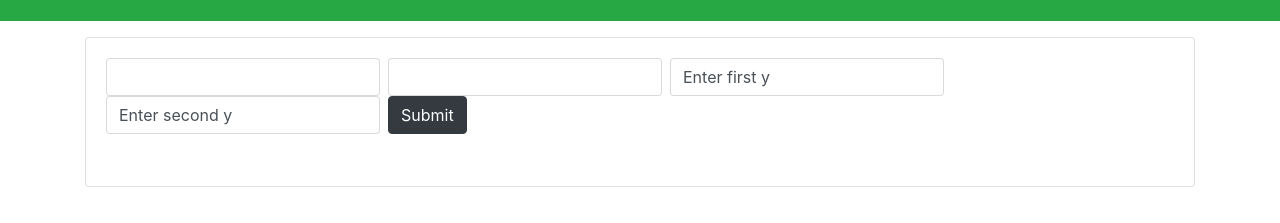
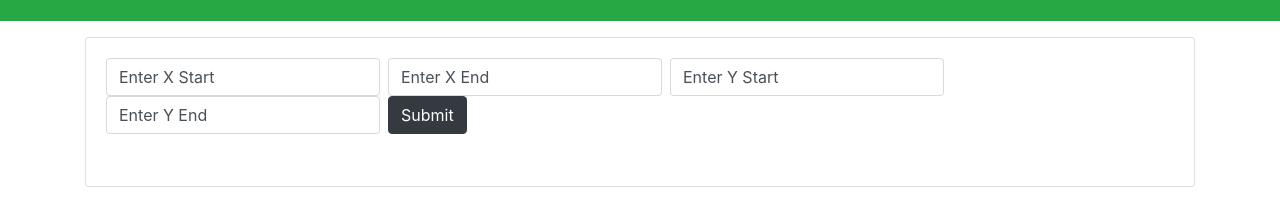
Before and after one commit to anen3/GUI-HW6, a plain HTML site: page hw6.html in a window 1280 px wide. Shown: the part 79-302 px from the top of the page. Drawn offline with nearby package versions, Linux system fonts and the light colour scheme.

Commit message:
updated html text form label

```diff
--- a/hw6.html
+++ b/hw6.html
@@ -21,10 +21,10 @@
 <div class="container">
   <div id="main" class="card card-body">
     <form id="addForm" class="form-inline mb-3">
-      <input type="text" class="form-control mr-2" id="item">
-	  <input type="text" class="form-control mr-2" id="item2">
-	  <input type="text" class="form-control mr-2" id="item3" value='Enter first y'>
-	  <input type="text" class="form-control mr-2" id="item4" value='Enter second y'>
+      <input type="text" class="form-control mr-2" id="item" value='Enter X Start'>
+	  <input type="text" class="form-control mr-2" id="item2" value='Enter X End'>
+	  <input type="text" class="form-control mr-2" id="item3" value='Enter Y Start'>
+	  <input type="text" class="form-control mr-2" id="item4" value='Enter Y End'>
       <input type="submit" class="btn btn-dark" value="Submit">
     </form>
     <table id = "mult"  class = "table table-bordered table-dark" >
```
